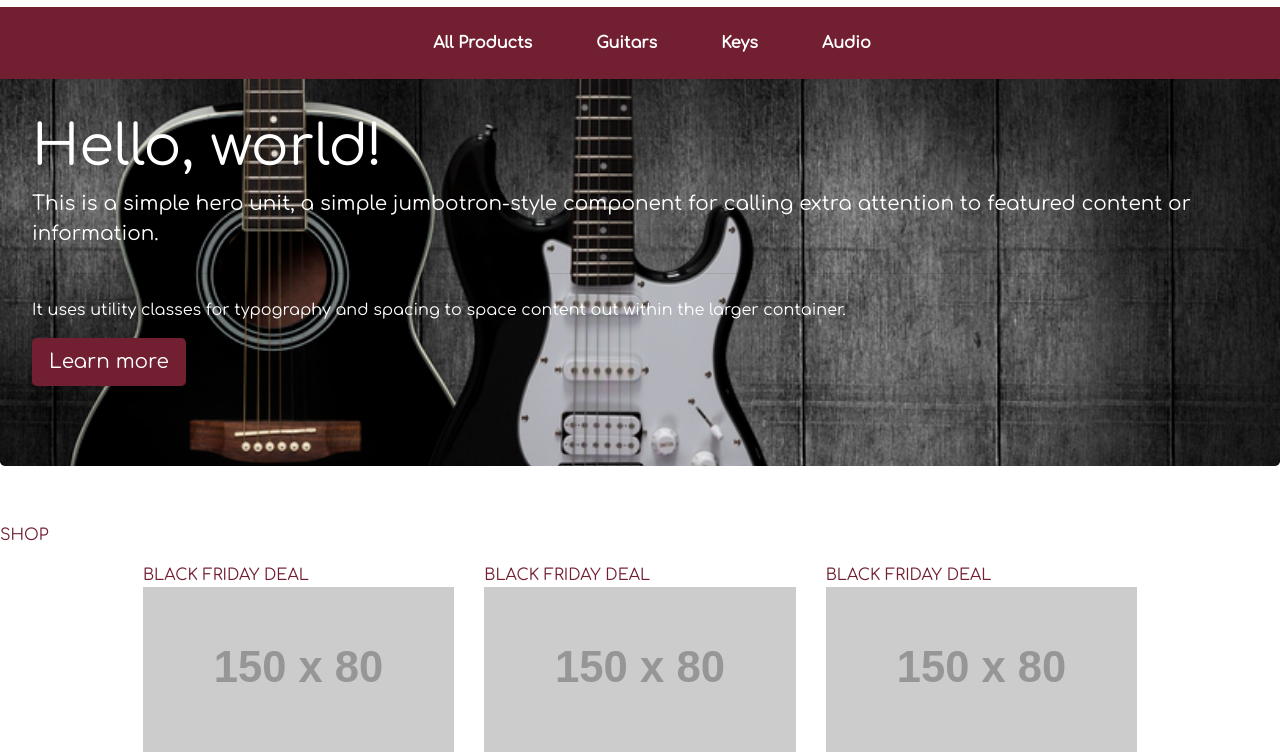
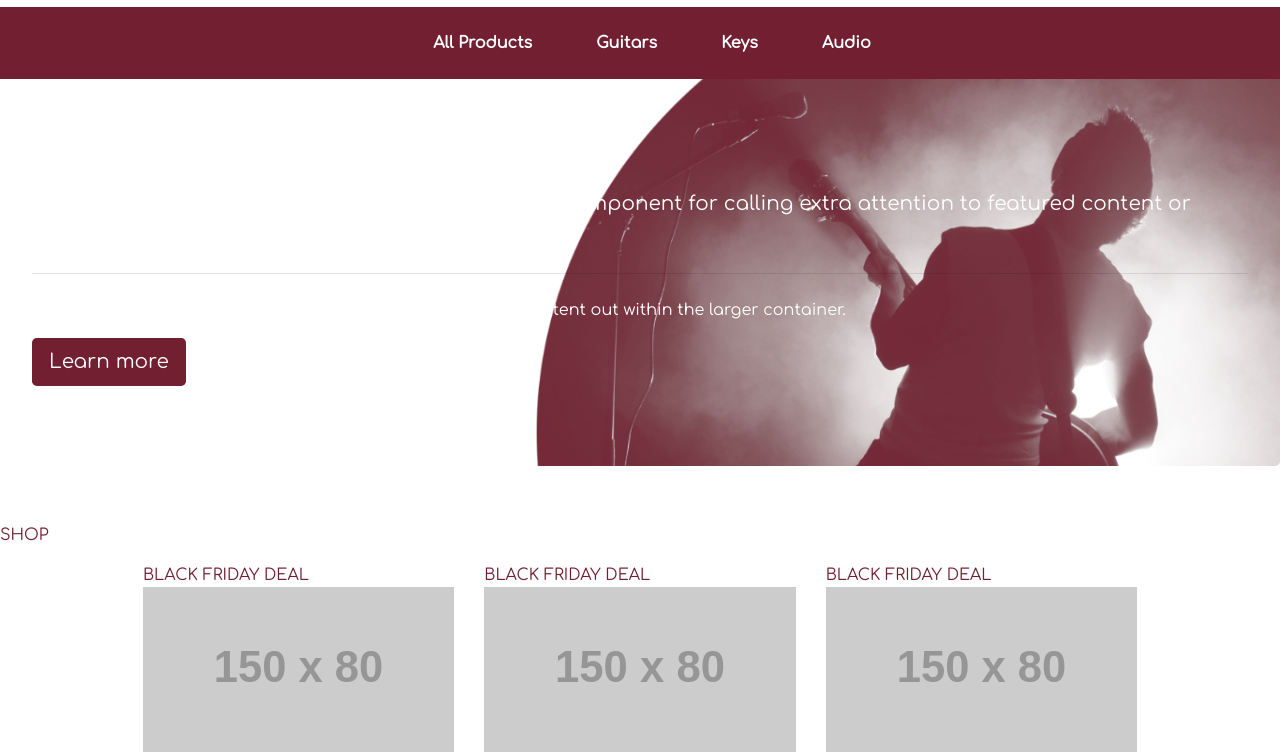
Before and after one commit to PaulModaley/guitarstore, a Django app: page / in a window 1280 px wide. Shown: the part 65-817 px from the top of the page. Run offline with Django 3.2, Linux system fonts and the light colour scheme; grey boxes labelled with a size stand in for pictures from a placeholder-image service; some libraries are stand-ins or nearby versions.

Commit message:
experiment with hero images

```diff
--- a/static/css/base.css
+++ b/static/css/base.css
@@ -30,7 +30,7 @@ body {
 }
 
 .jumbotron {
-    background-image: url('/media/guitar.jpg');
+    background-image: url('/media/guitarist.png');
     background-repeat: no-repeat;
     -webkit-background-size: cover;
     color: white;
```
Also changed, not shown: home/templates/home/index.html (+0 -7 lines), media/duotone guitarist.png (added), media/guitarist.png (added).
